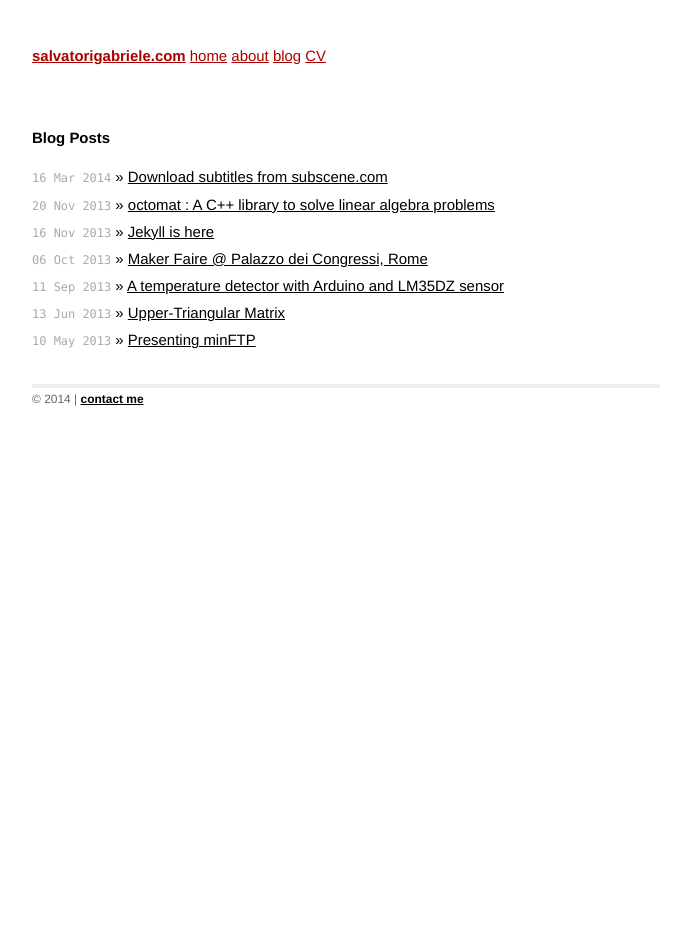
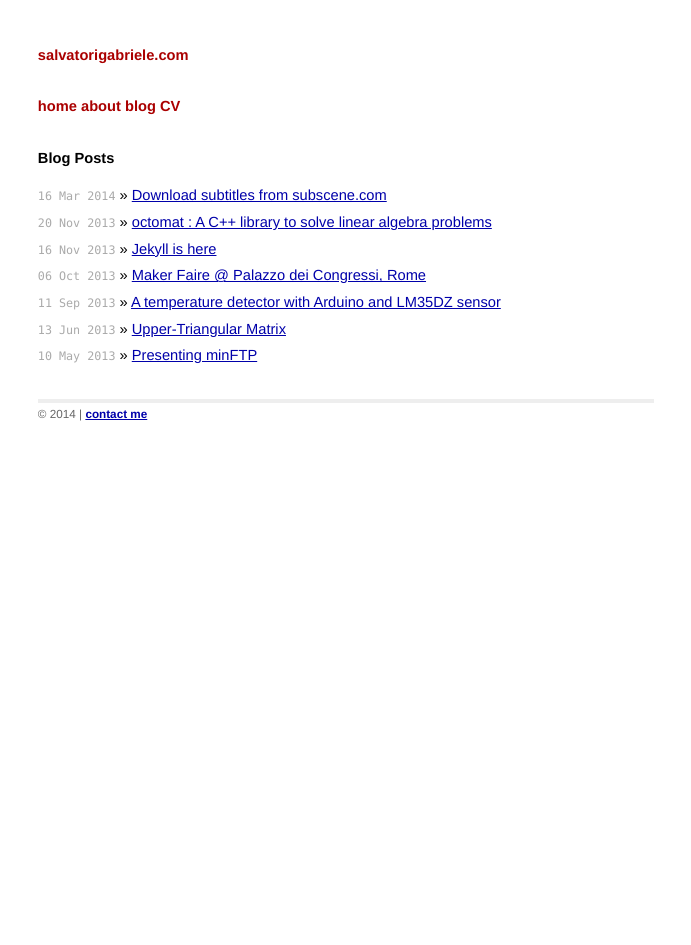
Before and after one commit to gsalvatori/salvatorigabriele.com, a Jekyll site: the page built from blog.html, in a window 1280 px wide. Shown: the whole page, without its empty margins (294-985 px from the left). Built offline with Jekyll 4.4.1, drawn with Linux system fonts in a browser that asks for light colours; Markdown is read by kramdown in place of the engine named in the settings.

Commit message:
Update main.css

```diff
--- a/css/main.css
+++ b/css/main.css
@@ -5,45 +5,68 @@
 /*****************************************************************************/
 
 /* Global Reset */
+
 * {
   margin: 0;
   padding: 0;
 }
 
-html, body { height: 100%; }
+html, body {
+  height: 100%;
+}
 
 body {
-  background-color: #FFF;
-  font: 13.34px Helvetica, Arial, sans-serif;
-  font-size: small;
+  background-color: white;
+  font: 13.34px helvetica, arial, clean, sans-serif;
+  *font-size: small;
   text-align: center;
 }
 
 h1, h2, h3, h4, h5, h6 {
-  font-size: 100%; }
+  font-size: 100%;
+}
 
-h1 { margin-bottom: 1em; }
-p { margin: 1em 0; }
+h1 {
+  margin-bottom: 1em;
+}
 
-a         { color: #000; }
-a:hover   { color: #000; }
-a:visited { color: #000; }
+p {
+  margin: 1em 0;
+}
+
+a {
+  color: #00a;
+}
+
+a:hover {
+  color: black;
+}
+
+a:visited {
+  color: #a0a;
+}
+
+table {
+  font-size: inherit;
+  font: 100%;
+}
 
 /*****************************************************************************/
 /*
 /* Home
 /*
 /*****************************************************************************/
-.posts {
+
+ul.posts {
   list-style-type: none;
   margin-bottom: 2em;
 }
 
-.posts li {
+  ul.posts li {
     line-height: 1.75em;
   }
 
-.posts span {
+  ul.posts span {
     color: #aaa;
     font-family: Monaco, "Courier New", monospace;
     font-size: 80%;
@@ -56,45 +79,43 @@ a:visited { color: #000; }
 /*****************************************************************************/
 
 .site {
-  font-size: 115%;
+  font-size: 110%;
   text-align: justify;
   width: 42em;
-  margin: 3em auto 2em;
+  margin: 3em auto 2em auto;
   line-height: 1.5em;
 }
 
-.header a {
+.title {
+  color: #a00;
   font-weight: bold;
+  margin-bottom: 2em;
+}
+
+  .site .title a {
+    color: #a00;
     text-decoration: none;
   }
 
-.title {
-  display: inline-block;
-  margin-bottom: 2em;
+  .site .title a:hover {
+    color: black;
   }
 
-.title a {
-  color: #a00;
-}
-
-.title a:hover {
-  color: #000;
-}
-
-.header a.extra {
+  .site .title a.extra {
     color: #aaa;
+    text-decoration: none;
     margin-left: 1em;
   }
 
-.header a.extra:hover {
-  color: #000;
+  .site .title a.extra:hover {
+    color: black;
   }
 
-.meta {
+  .site .meta {
     color: #aaa;
   }
 
-.footer {
+  .site .footer {
     font-size: 80%;
     color: #666;
     border-top: 4px solid #eee;
@@ -102,22 +123,22 @@ a:visited { color: #000; }
     overflow: hidden;
   }
 
-.footer .contact {
+    .site .footer .contact {
       float: left;
       margin-right: 3em;
     }
 
-.footer .contact a {
+      .site .footer .contact a {
         color: #8085C1;
       }
 
-.footer .rss {
+    .site .footer .rss {
       margin-top: 1.1em;
       margin-right: -.2em;
       float: right;
     }
 
-.footer .rss img {
+      .site .footer .rss img {
         border: 0;
       }
 
@@ -127,82 +148,50 @@ a:visited { color: #000; }
 /*
 /*****************************************************************************/
 
+#post {
+
+}
+
   /* standard */
-.post pre {
+
+  #post pre {
     border: 1px solid #ddd;
     background-color: #eef;
     padding: 0 .4em;
   }
 
-.post ul, .post ol {
+  #post ul,
+  #post ol {
     margin-left: 1.35em;
   }
 
-.post code {
+  #post code {
     border: 1px solid #ddd;
     background-color: #eef;
+    font-size: 85%;
     padding: 0 .2em;
   }
 
-.post pre code {
+    #post pre code {
       border: none;
     }
 
   /* terminal */
-.post pre.terminal {
-  border: 1px solid #000;
+
+  #post pre.terminal {
+    border: 1px solid black;
     background-color: #333;
-  color: #FFF;
+    color: white;
   }
 
-.post pre.terminal code {
+  #post pre.terminal code {
     background-color: #333;
   }
 
-
-/*** fixed top nav bar ***/
-
-#navigation {
-  position: static;
-  top: 0;
-  width: 100%;
-  color: #ffffff;
-  height: 35px;
-  text-align: center;
-  padding-top: 15px;
-  /* Adds shadow to the bottom of the bar */
-  -webkit-box-shadow: 0px 0px 8px 0px #000000;
-  -moz-box-shadow: 0px 0px 8px 0px #000000;
-  box-shadow: 0px 0px 8px 0px #000000;
-  /* Adds the transparent background */
-  background-color: rgba(36,36,36,1.0);
-  color: rgba(1, 1, 1, 0.8);
+#related {
+  margin-top: 2em;
 }
 
-#navigation a {
-	font-size: 14px;
-	padding-left: 20px;
-	padding-right: 45px;
-	color: white;
-	text-decoration: none;
+  #related h2 {
+    margin-bottom: 1em;
   }
-
-#navigation a:hover {
-	color: grey;
-}
-
-
-/*** endfixed top nav bar ***/
-
-
-/*** social media icons container ***/
-#container{
- float: left;
- display: inline;
- height: 800px;
- white-space: nowrap;
-}
-
-
-
-/*** end social media icons container ***/
```
Lines whose indentation alone changed are shown as unchanged.
